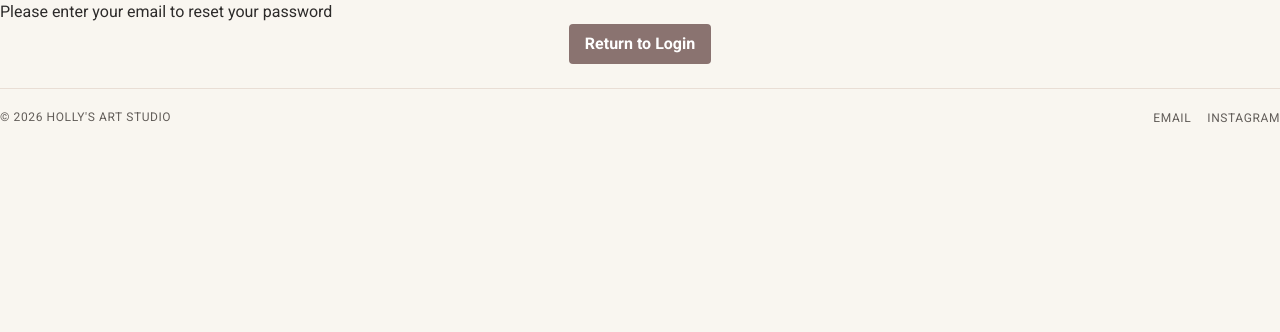
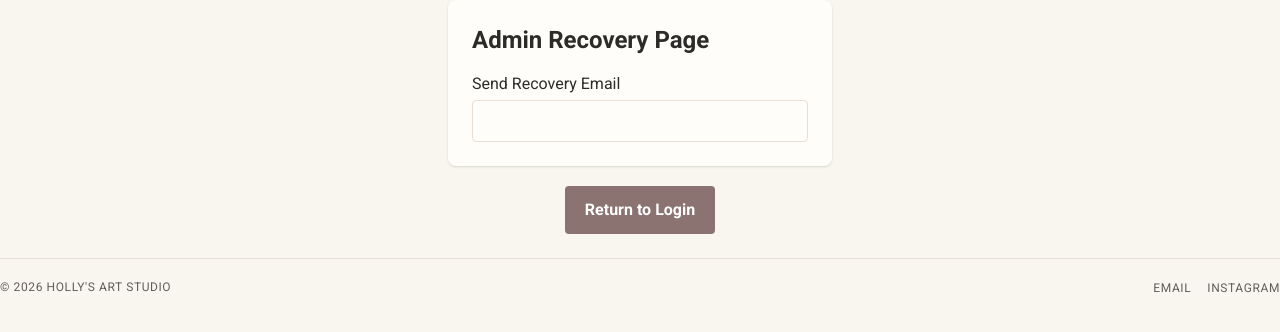
Before and after one commit to HMKinsey/hollys-art-studio, a React (Vite) app: page /admin in a window 1280 px wide. Both pictures are taken after a click on the button "Reset Password". Shown: the top 332 px of the page. Built offline with nearby package versions, Linux system fonts and the light colour scheme; no server answers.

Commit message:
Adding styling to Button and Form components

```diff
--- a/package.json
+++ b/package.json
@@ -23,6 +23,7 @@
     "@fontsource/roboto": "^5.3.0",
     "@supabase/supabase-js": "^2.119.0",
     "@tanstack/react-query": "^5.107.1",
+    "class-variance-authority": "^0.7.1",
     "clsx": "^2.1.1",
     "cors": "^2.8.6",
     "dotenv": "^18.0.10",
--- a/src/components/Gallery.tsx
+++ b/src/components/Gallery.tsx
@@ -24,9 +24,6 @@ function Gallery() {
   if (isLoading) {
     return <div>Loading Spinner</div>;
   }
-
-  const FilterArtworks = 'pass state to searchbox..';
-
   return (
     <div>
       <h2>
@@ -42,7 +39,7 @@ function Gallery() {
         searchboxText="Search results: "
         placeholder="Filter Results..."
       />
-      {FilterArtworks}
+      <div className={'flex flex-wrap gap-6'}>
         {filteredArt.map((art) => (
           <div key={art.id} id={art.id}>
             <h3>{`File Name: ${art.name}`}</h3>
@@ -50,6 +47,7 @@ function Gallery() {
           </div>
         ))}
       </div>
+    </div>
   );
 }
 
--- a/src/components/auth/ForgotPassword.tsx
+++ b/src/components/auth/ForgotPassword.tsx
@@ -12,7 +12,9 @@ function ForgotPassword({
   setForgotPassword,
 }: ForgotPasswordProps) {
   return (
+    <div className={'m-5 flex justify-center'}>
       <Button
+        size={'md'}
         aria-label={en.auth.resetPasswordButtonLabel}
         onClick={() => setForgotPassword(!forgotPassword)}
         type="button"
@@ -21,6 +23,7 @@ function ForgotPassword({
         }
         ariaLabel={''}
       />
+    </div>
   );
 }
 
--- a/src/components/auth/LoginForm.tsx
+++ b/src/components/auth/LoginForm.tsx
@@ -4,6 +4,7 @@ import LoginConfirmation from './LoginConfirmation';
 import type { StatusType } from '../../types/auth.types';
 import InputField from '../ui/Input/Input';
 import { en } from '../../locales/en';
+import Form from '../ui/Form/Form';
 
 interface LoginFormProps {
   onLogin: (token: string) => void;
@@ -38,10 +39,7 @@ function LoginForm({ onLogin }: LoginFormProps) {
     }
   }
   return (
-    <form
-      className="bg-paper mx-auto flex w-full max-w-sm flex-col gap-4 rounded-lg p-6 shadow"
-      onSubmit={handleSubmit}
-    >
+    <Form onSubmit={handleSubmit}>
       <h1 className="text-2xl font-semibold">{en.auth.adminSignInHeading}</h1>
 
       <InputField
@@ -77,7 +75,7 @@ function LoginForm({ onLogin }: LoginFormProps) {
           ? en.auth.signingInButton
           : en.auth.signInButton}
       </button>
-    </form>
+    </Form>
   );
 }
 
--- a/src/components/auth/ResetPassword.tsx
+++ b/src/components/auth/ResetPassword.tsx
@@ -1,6 +1,21 @@
+import { useState } from 'react';
+import Form from '../ui/Form/Form';
+import Input from '../ui/Input/Input';
+
 function ResetPassword() {
-  return <div>Please enter your email to reset your password</div>;
-  //  to do if your password exists, then a password reset link can be sent
+  const [resetEmail, setResetEmail] = useState<string>('');
+  return (
+    <Form>
+      <h1 className="text-2xl font-semibold">{'Admin Recovery Page'}</h1>
+      <Input
+        id={'Send Recovery Email'}
+        label={'Send Recovery Email'}
+        type={'text'}
+        value={resetEmail}
+        onChange={(value: string) => setResetEmail(value)}
+      />
+    </Form>
+  );
 }
 
 export default ResetPassword;
--- a/src/components/ui/Button/Button.tsx
+++ b/src/components/ui/Button/Button.tsx
@@ -1,22 +1,49 @@
-interface ButtonProps {
-  ariaLabel: string;
-  onClick: () => void;
-  type: 'submit' | 'reset' | 'button' | undefined;
-  buttonText: string;
+import { cva, type VariantProps } from 'class-variance-authority';
+import type { ButtonHTMLAttributes, ReactNode } from 'react';
+import { cn } from '../../../lib/cn';
+
+const buttonVariants = cva(
+  'inline-flex items-center justify-center rounded bg-rose font-semibold text-white hover:bg-rose-dark',
+  {
+    variants: {
+      size: {
+        sm: 'h-8 px-3 text-sm',
+        md: 'h-12 px-5 text-base',
+        lg: 'h-16 px-8 text-lg',
+      },
+    },
+    defaultVariants: {
+      size: 'md',
+    },
+  }
+);
+
+export interface ButtonProps
+  extends
+    ButtonHTMLAttributes<HTMLButtonElement>,
+    VariantProps<typeof buttonVariants> {
+  ariaLabel?: string;
+  buttonText?: ReactNode;
 }
 
-function Button({ ariaLabel, onClick, type, buttonText }: ButtonProps) {
+function Button({
+  ariaLabel,
+  className,
+  size,
+  type = 'button',
+  buttonText,
+  children,
+  ...props
+}: ButtonProps) {
   return (
-    <div className="flex flex-col items-center gap-2">
-      <button
-        aria-label={ariaLabel}
-        className="bg-rose hover:bg-rose-dark rounded px-4 py-2 font-semibold text-white"
-        onClick={onClick}
-        type={type}
-      >
-        {buttonText}
-      </button>
-    </div>
+    <button
+      {...props}
+      aria-label={ariaLabel}
+      className={cn(buttonVariants({ size }), className)}
+      type={type}
+    >
+      {children ?? buttonText ?? 'Button'}
+    </button>
   );
 }
 
--- /dev/null
+++ b/src/components/ui/Form/Form.tsx
@@ -0,0 +1,19 @@
+import { cva } from 'class-variance-authority';
+import type { FormHTMLAttributes } from 'react';
+import { cn } from '../../../lib/cn';
+
+type FormProps = FormHTMLAttributes<HTMLFormElement>;
+
+const formVariants = cva(
+  'bg-paper mx-auto flex w-full max-w-sm flex-col gap-4 rounded-lg p-6 shadow'
+);
+
+function Form({ children, className, ...props }: FormProps) {
+  return (
+    <form {...props} className={cn(formVariants(), className)}>
+      {children}
+    </form>
+  );
+}
+
+export default Form;
--- a/src/pages/testing/TestingPlayground.tsx
+++ b/src/pages/testing/TestingPlayground.tsx
@@ -53,7 +53,8 @@ function TestingPlayground() {
     <div>
       <p>testing playground</p>
       <Button
-        ariaLabel=""
+        size={'sm'}
+        ariaLabel="testing playground button"
         onClick={() => handleClick()}
         type="button"
         buttonText="Retry"
--- a/src/pages/testing/UseQueryTestingPlayground.tsx
+++ b/src/pages/testing/UseQueryTestingPlayground.tsx
@@ -37,6 +37,7 @@ function UseQueryTestingPlayground() {
     <div>
       TEST QUERY
       <Button
+        size="md"
         onClick={() => refetch()}
         ariaLabel="retry button"
         buttonText="Retry"
```
Also changed, not shown: src/tailwind.config.js (added), 1 other file (tests, documents, lock files or other folders). Lines whose indentation alone changed are shown as unchanged.
